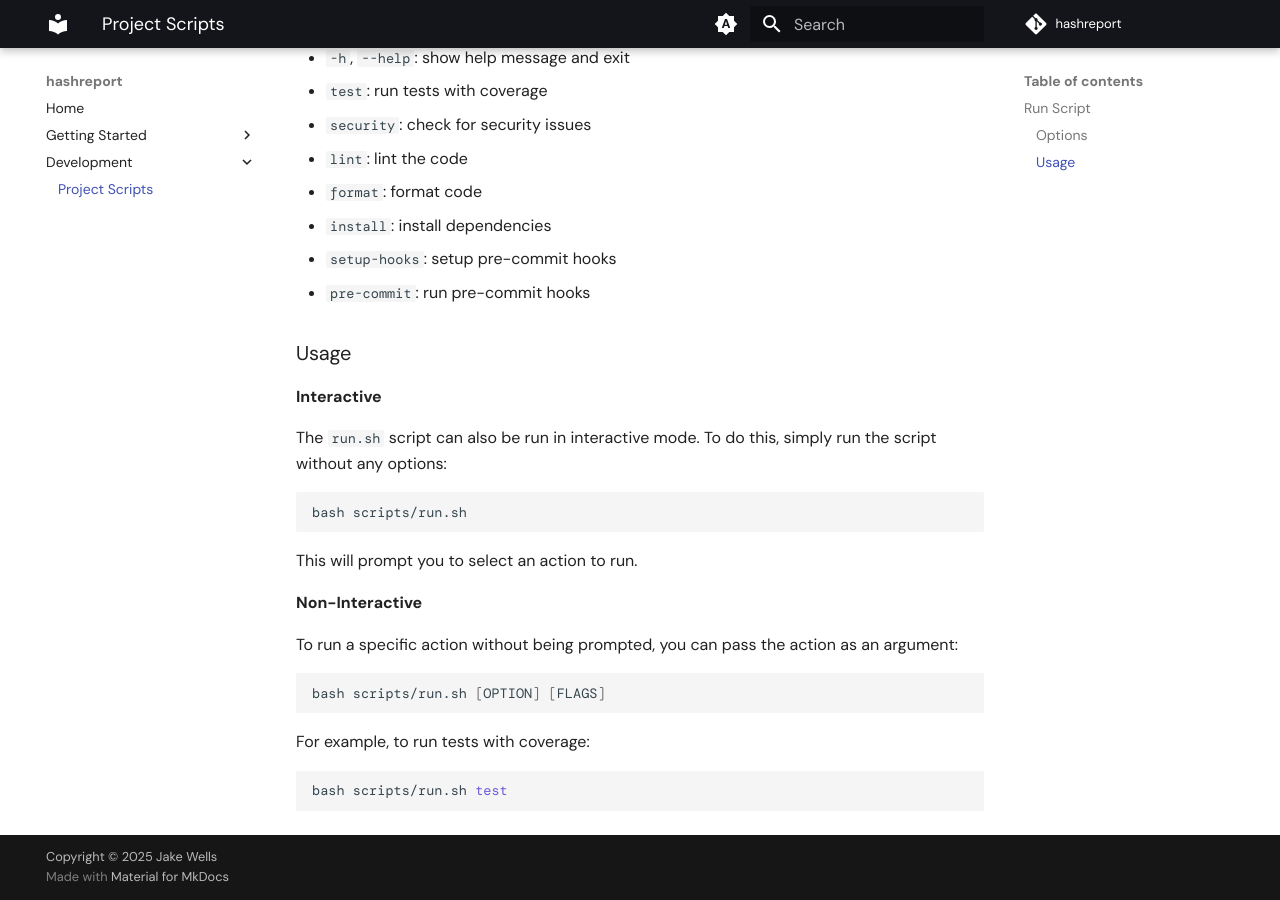
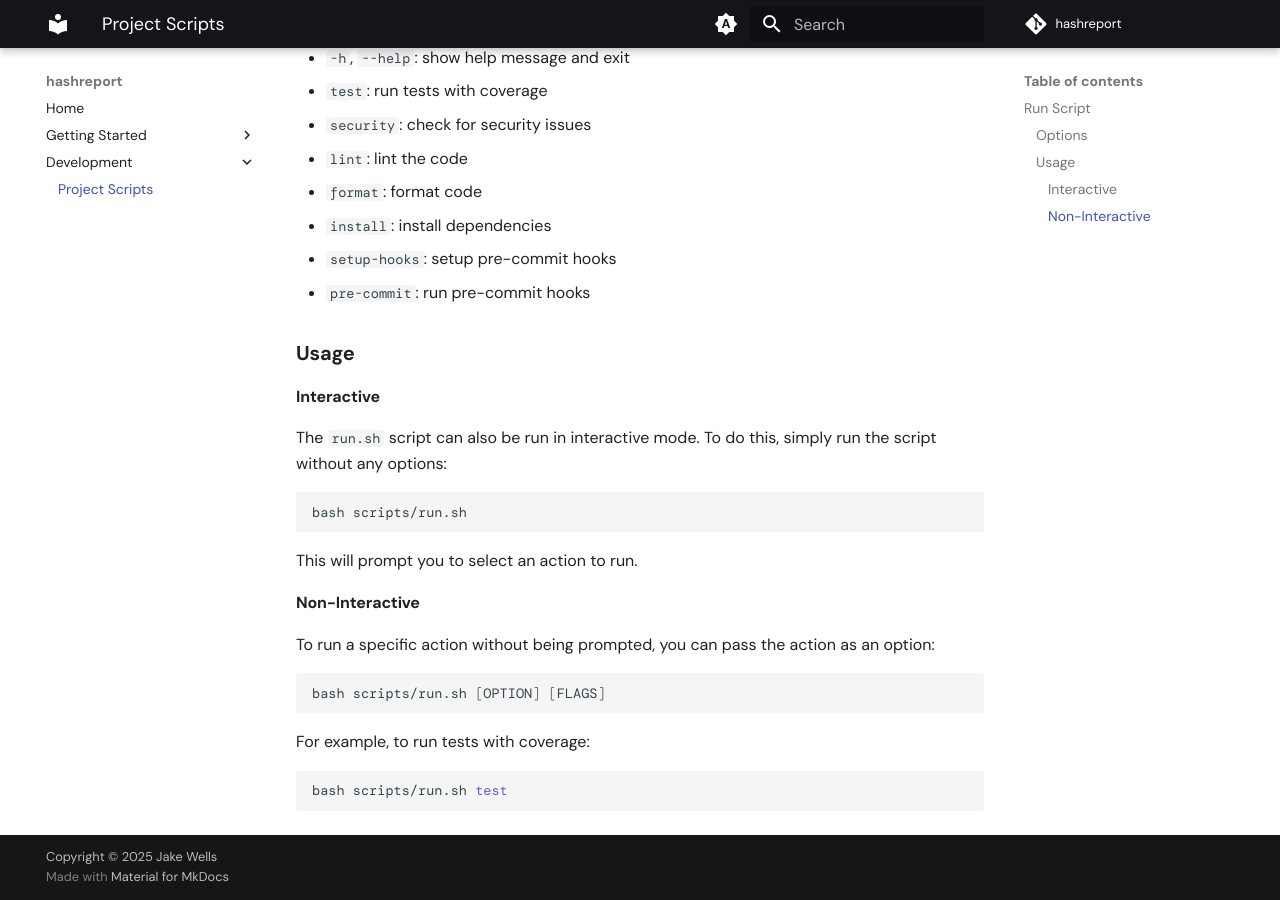
Before and after one commit to madebyjake/hashreport, an MkDocs documentation site: the page built from docs/development/scripts.md, in a window 1280 px wide and 900 px high, scrolled down 515 px. Built offline with MkDocs 1.6.1 and Material for MkDocs 9.7.7, drawn with Linux system fonts in a browser that asks for light colours; some web fonts are replaced; comment, search, counter and statistics services are not loaded.

Commit message:
docs: update formatting

````diff
--- a/docs/development/scripts.md
+++ b/docs/development/scripts.md
@@ -8,7 +8,7 @@ The scripts directory contains scripts that can be used for various common proje
 
 The `run.sh` script is the main entry point for running project scripts, however, the scripts in the `actions` directory can also be run directly if desired.
 
-### Options
+### **Options**
 
 The `run.sh` script provides a quick way to run various project actions. The following options are available:
 
@@ -21,9 +21,9 @@ The `run.sh` script provides a quick way to run various project actions. The fol
 - `setup-hooks`: setup pre-commit hooks
 - `pre-commit`: run pre-commit hooks
 
-### Usage
+### **Usage**
 
-**Interactive**
+#### **Interactive**
 
 The `run.sh` script can also be run in interactive mode. To do this, simply run the script without any options:
 
@@ -33,9 +33,9 @@ bash scripts/run.sh
 
 This will prompt you to select an action to run.
 
-**Non-Interactive**
+#### **Non-Interactive**
 
-To run a specific action without being prompted, you can pass the action as an argument:
+To run a specific action without being prompted, you can pass the action as an option:
 
 ```bash
 bash scripts/run.sh [OPTION] [FLAGS]
````
